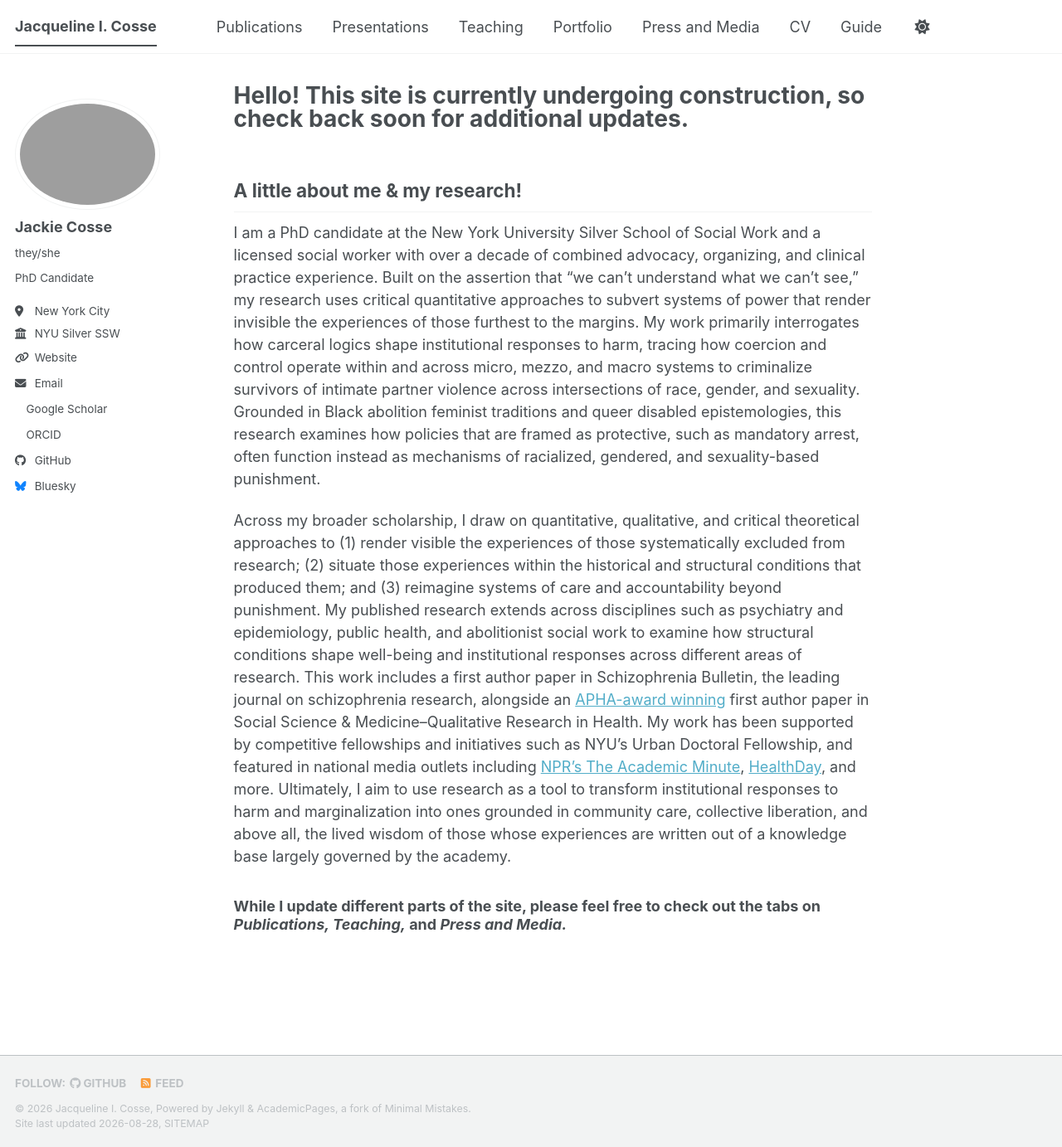
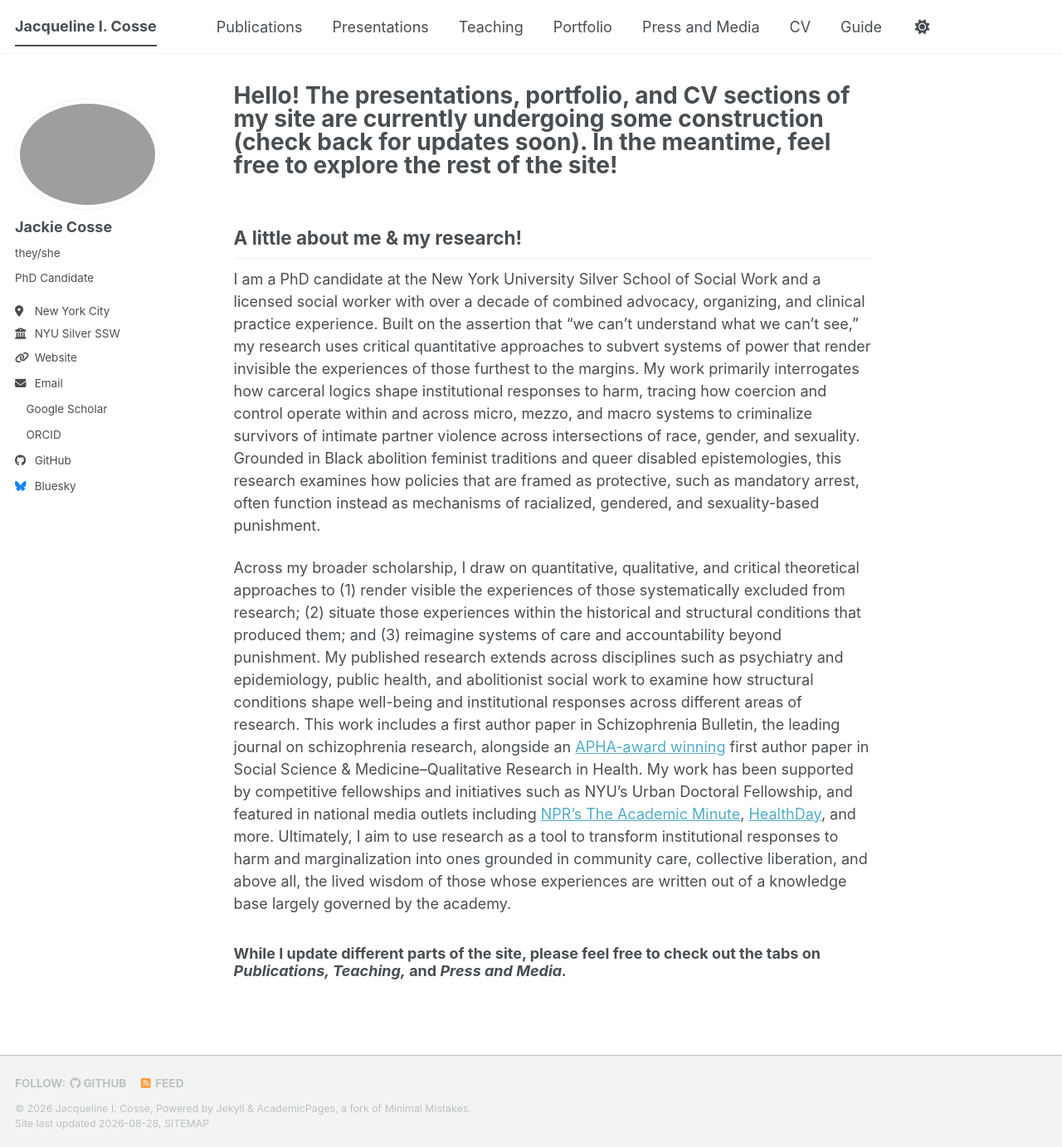
Before and after one commit to jackiecosse/jackiecosse.com, a Jekyll site: the page built from _pages/about.md, in a window 1280 px wide and 1383 px high. Shown: the whole window at 83% size. Built offline with Jekyll 4.4.1, drawn with Linux system fonts in a browser that asks for light colours; a style sheet for code colours, icons or effects is not loaded.

Commit message:
Update about.md

```diff
--- a/_pages/about.md
+++ b/_pages/about.md
@@ -1,6 +1,6 @@
 ---
 permalink: /
-title: "Hello! This site is currently undergoing construction, so check back soon for additional updates."
+title: "Hello! The presentations, portfolio, and CV sections of my site are currently undergoing some construction (check back for updates soon). In the meantime, feel free to explore the rest of the site!"
 author_profile: true
 redirect_from:
   - /about/
```
